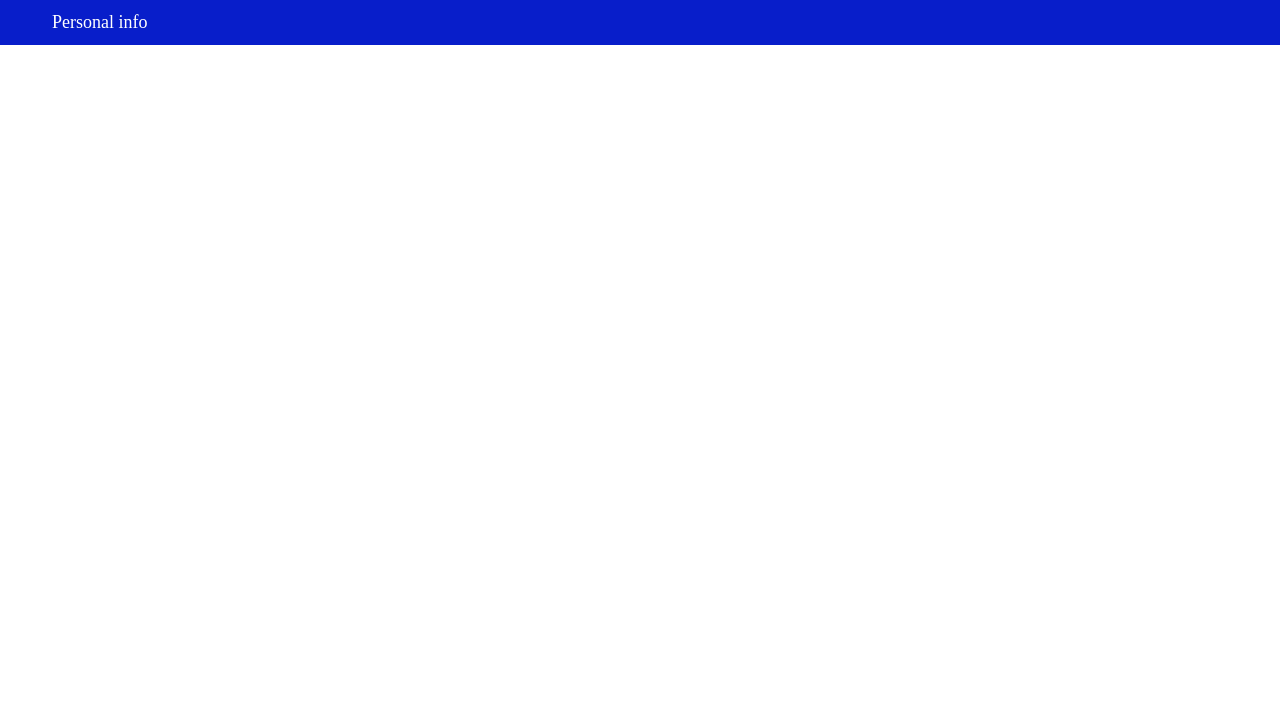
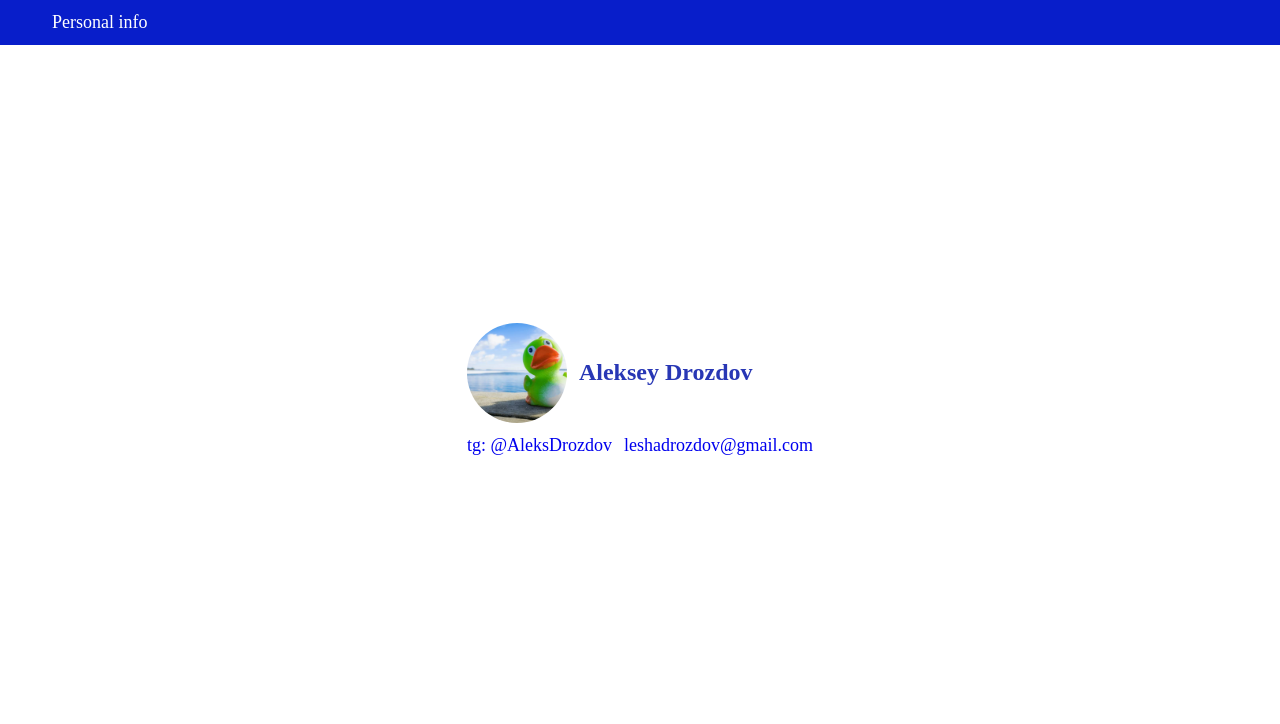
Before and after one commit to aleksey-drozdov/rsschool-cv, a website: page index.html in a window 1280 px wide. Shown: the top 724 px of the page. Drawn offline with Linux system fonts and the light colour scheme.

Commit message:
feat: add personal profile section with styling and placeholder assets

```diff
--- a/index.html
+++ b/index.html
@@ -17,7 +17,18 @@
 </header>
 
 <main class="main container">
-  <section id="personal"></section>
+  <section id="personal" class="personal">
+    <div class="profile">
+      <img class="photo" src="./photo.jpeg" alt="duck">
+      <h1 class="name">Aleksey Drozdov</h1>
+    </div>
+    <div class="contacts">
+      <ul class="contacts-list">
+        <li><a href="https://t.me/AleksDrozdov">tg: @AleksDrozdov</a></li>
+        <li><a href="mailto:leshadrozdov@gmail.com">leshadrozdov@gmail.com</a></li>
+      </ul>
+    </div>
+  </section>
 </main>
 
 <footer class="footer">
--- a/style.css
+++ b/style.css
@@ -41,7 +41,7 @@ html {
 /**
  * Header
  */
-.header{
+.header {
   background-color: var(--c-bg);
   padding: 12px 0;
 }
@@ -55,6 +55,44 @@ html {
 
 .link:hover {
   border-bottom: 2px solid var(--c-white);
+}
+
+.main {
+  display: flex;
+  flex-direction: column;
+}
+
+.personal {
+  display: flex;
+  flex-direction: column;
+  gap: 12px;
+}
+
+.profile {
+  display: flex;
+  align-items: center;
+  gap: 12px;
+}
+
+.photo {
+  width: 100px;
+  height: 100px;
+  border-radius: 50%;
+  object-fit: cover;
+}
+
+.name {
+  font-size: 2.4rem;
+  color: var(--c-title);
+}
+
+.contacts-list {
+  display: flex;
+  gap: 12px;
+}
+
+.contacts-list li {
+  font-size: 1.8rem;
 }
 
 /**
```
Also changed, not shown: photo.jpeg (added).
